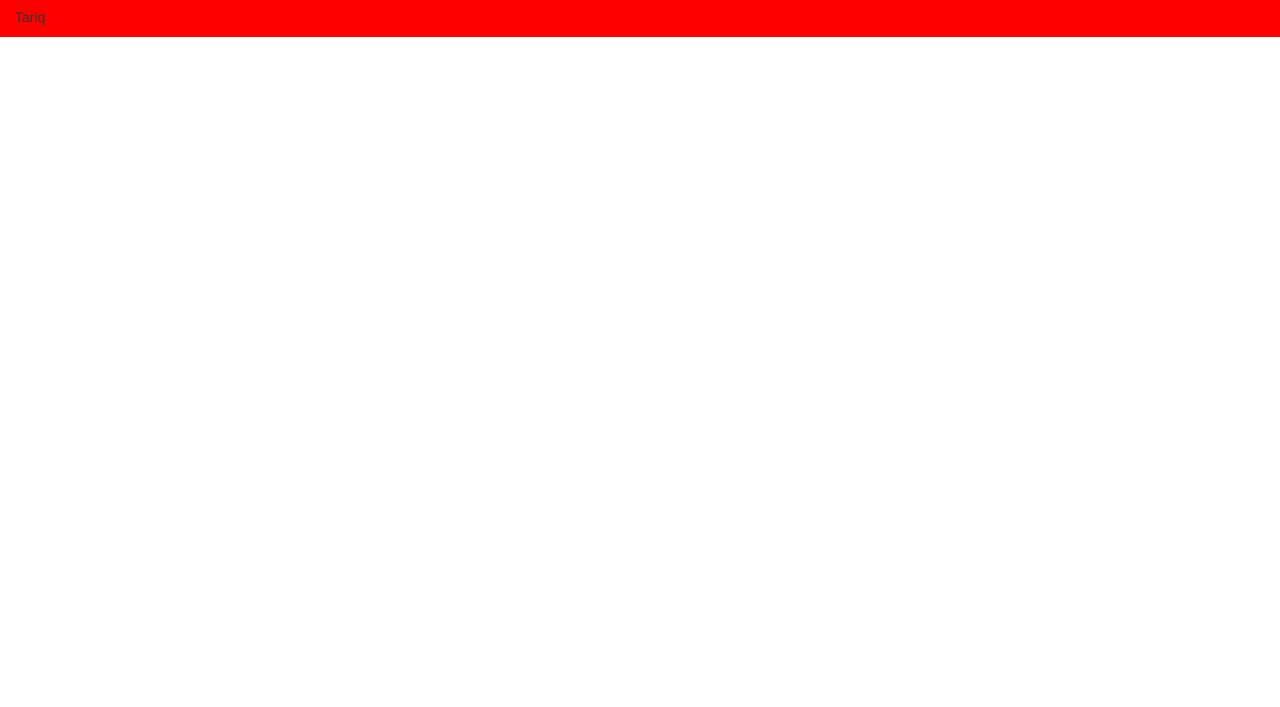
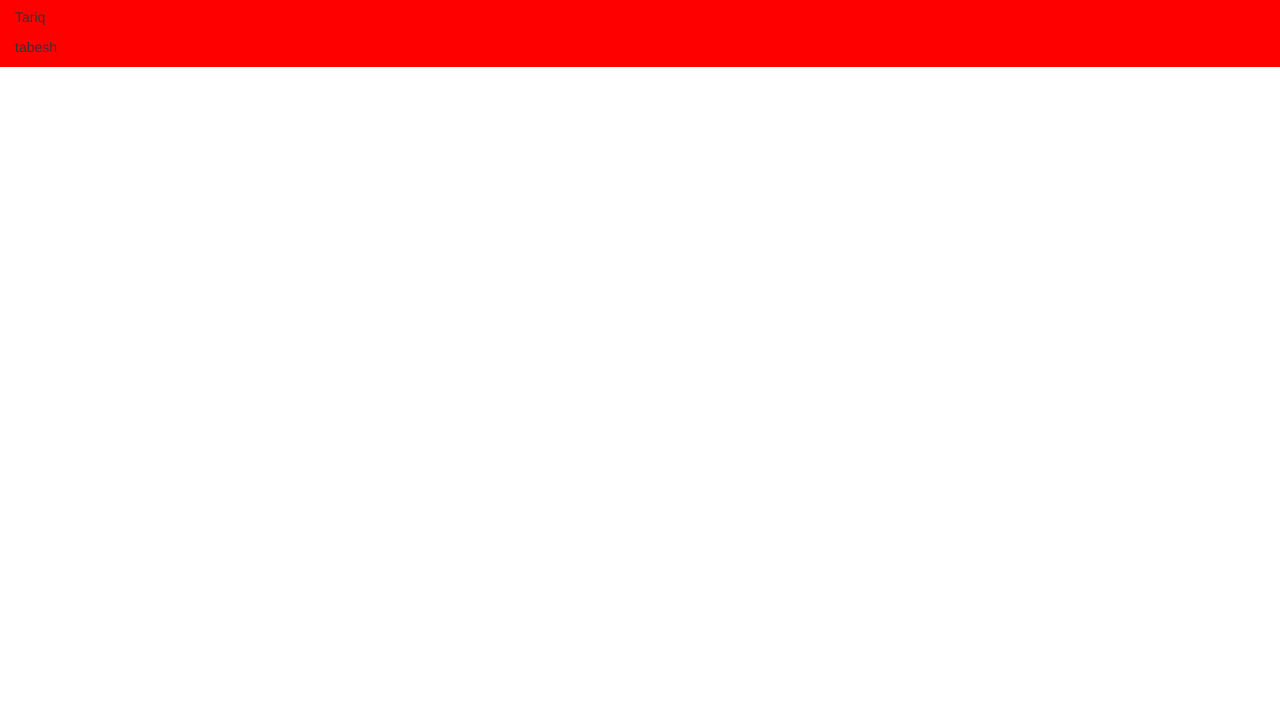
Before and after one commit to hat19/fortest, a plain HTML site: page index.html in a window 1280 px wide. Shown: the part 93-800 px from the top of the page. Drawn offline with nearby package versions, Linux system fonts and the light colour scheme.

Commit message:
a text added

```diff
--- a/index.html
+++ b/index.html
@@ -21,6 +21,7 @@
   <h1 clsas="text-center">My First Bootstrap Page</h1>
   <p>This is some text.</p>
   <p> Tariq </p>
+  <p> tabesh </p>
 </div>
 
 </body>
```
